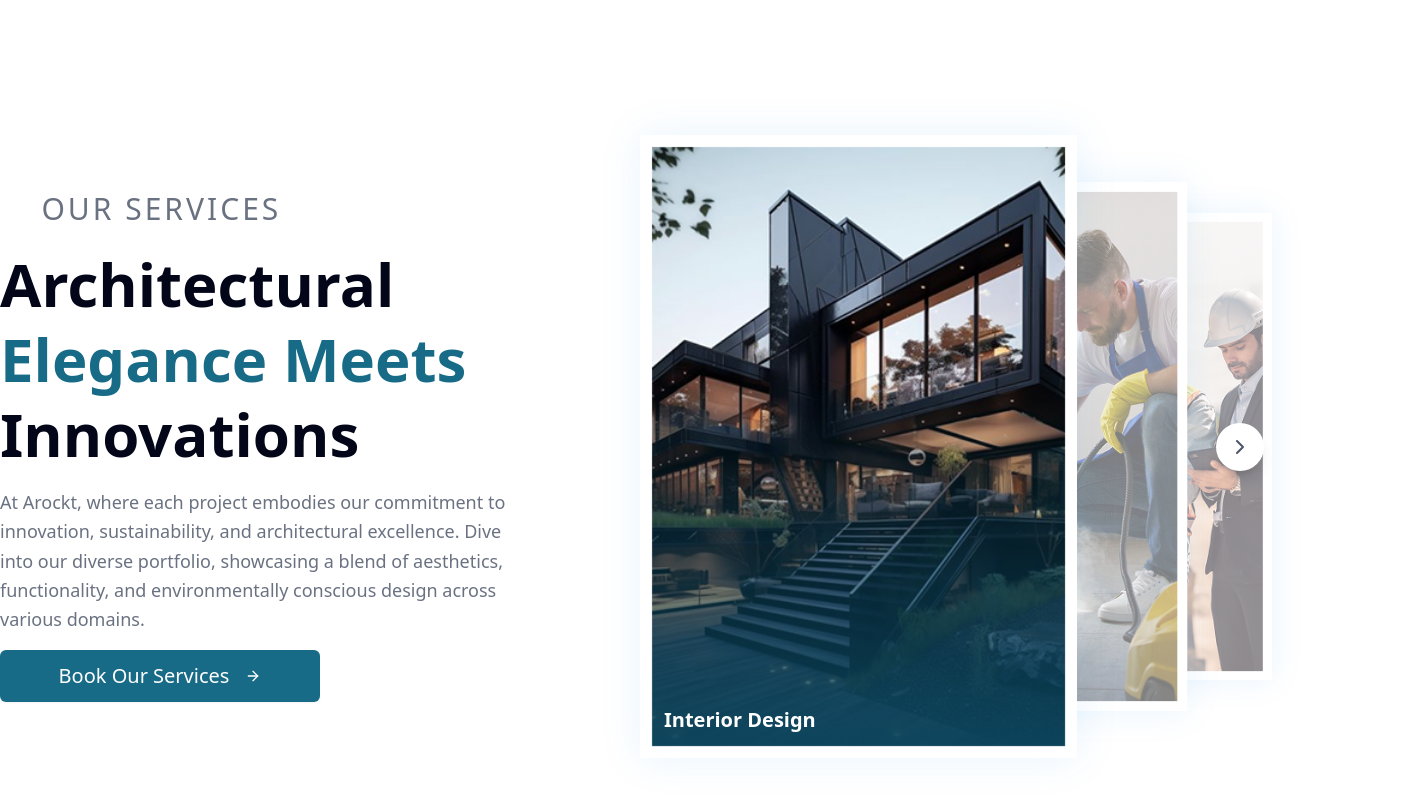
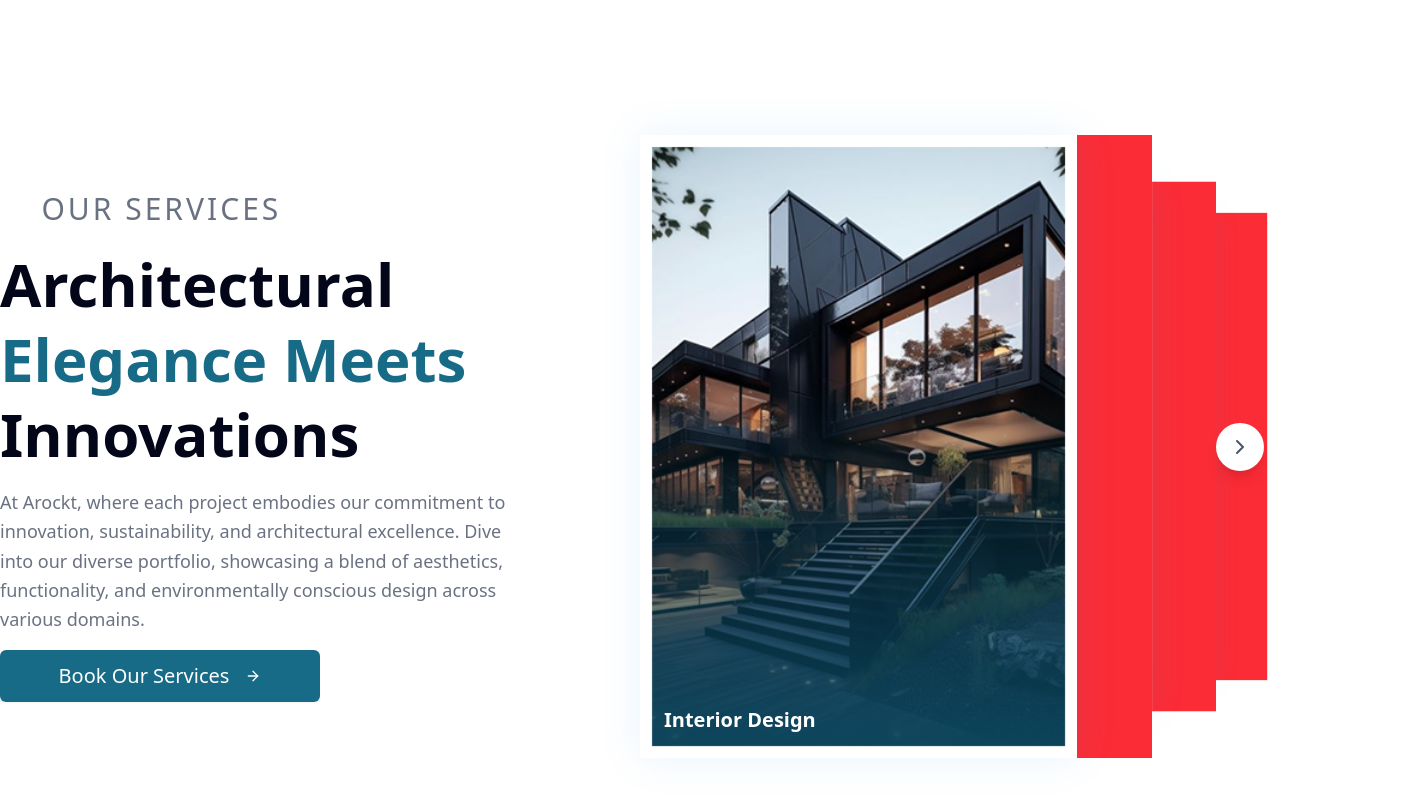
Before and after one commit to zxkeyy/100thfloor, a React (Vite) app: page / in a window 1280 px wide. Shown: the part 1860-2660 px from the top of the page, 1424 px wide, since content can reach past the window. Built offline with nearby package versions, Linux system fonts and the light colour scheme.

Commit message:
actual fix

```diff
--- a/src/components/Carousel.tsx
+++ b/src/components/Carousel.tsx
@@ -60,7 +60,7 @@ export default function ImageCarousel() {
           }
 
           return (
-            <div key={slide.id} className={`w-[100%] absolute inset-0 transition-all duration-500 ease-in-out transform ${position} ${zIndex} ${scale}`}>
+            <div key={slide.id} className={`w-[80%] absolute inset-0 transition-all duration-500 ease-in-out transform ${position} ${zIndex} ${scale} bg-red-500`}>
               <div className="relative w-[226px] md:w-[280px] lg:w-[437px] h-[323px] md:h-[400px] lg:h-[623px] overflow-hidden shadow-[0_0_40px_0_rgba(44,151,234,0.1)]">
                 {/* Image */}
                 <img src={slide.image} alt={slide.title} className="w-[226px] md:w-[280px] lg:w-[437px] h-[323px] md:h-[400px] lg:h-[623px] object-cover" />
```
